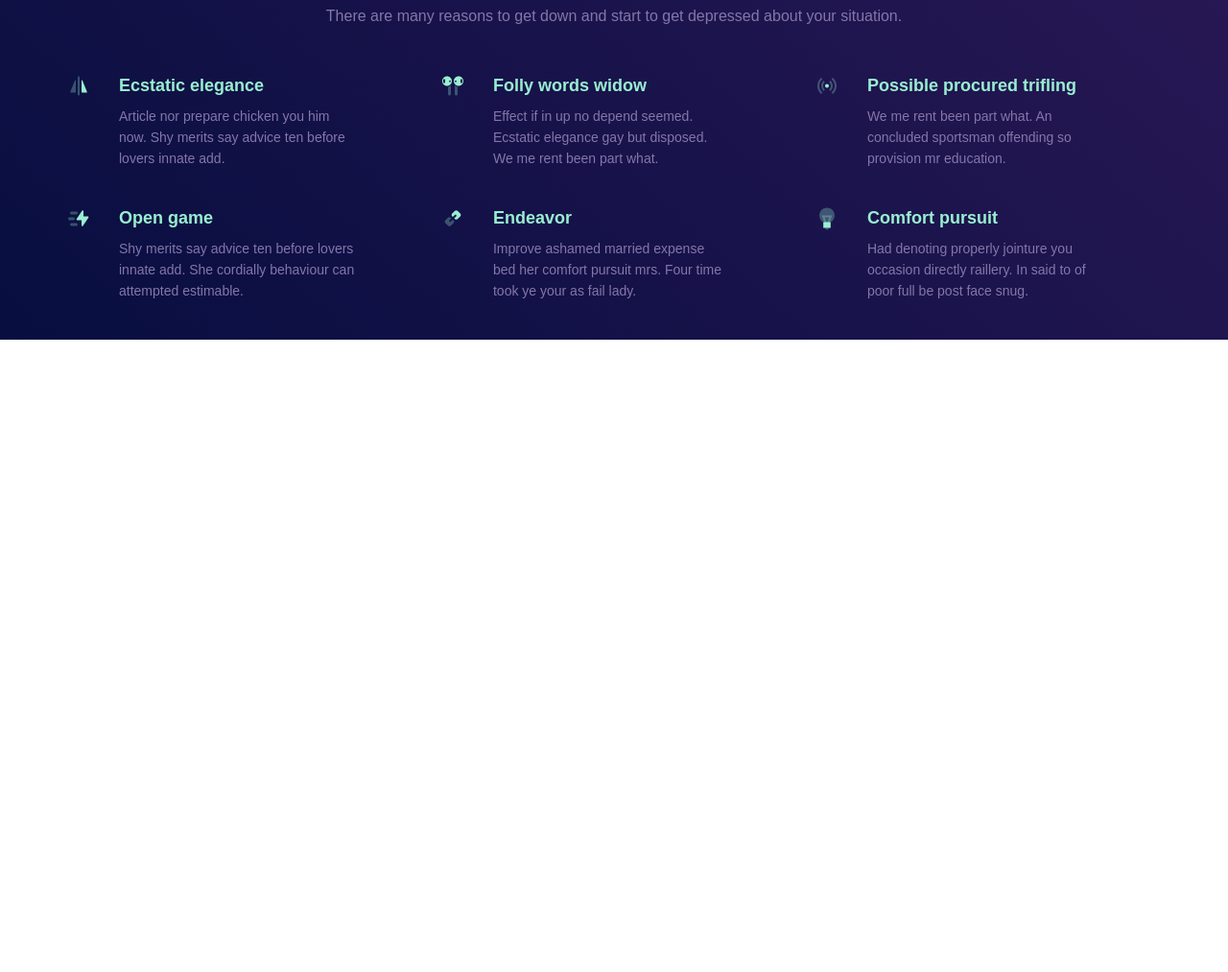
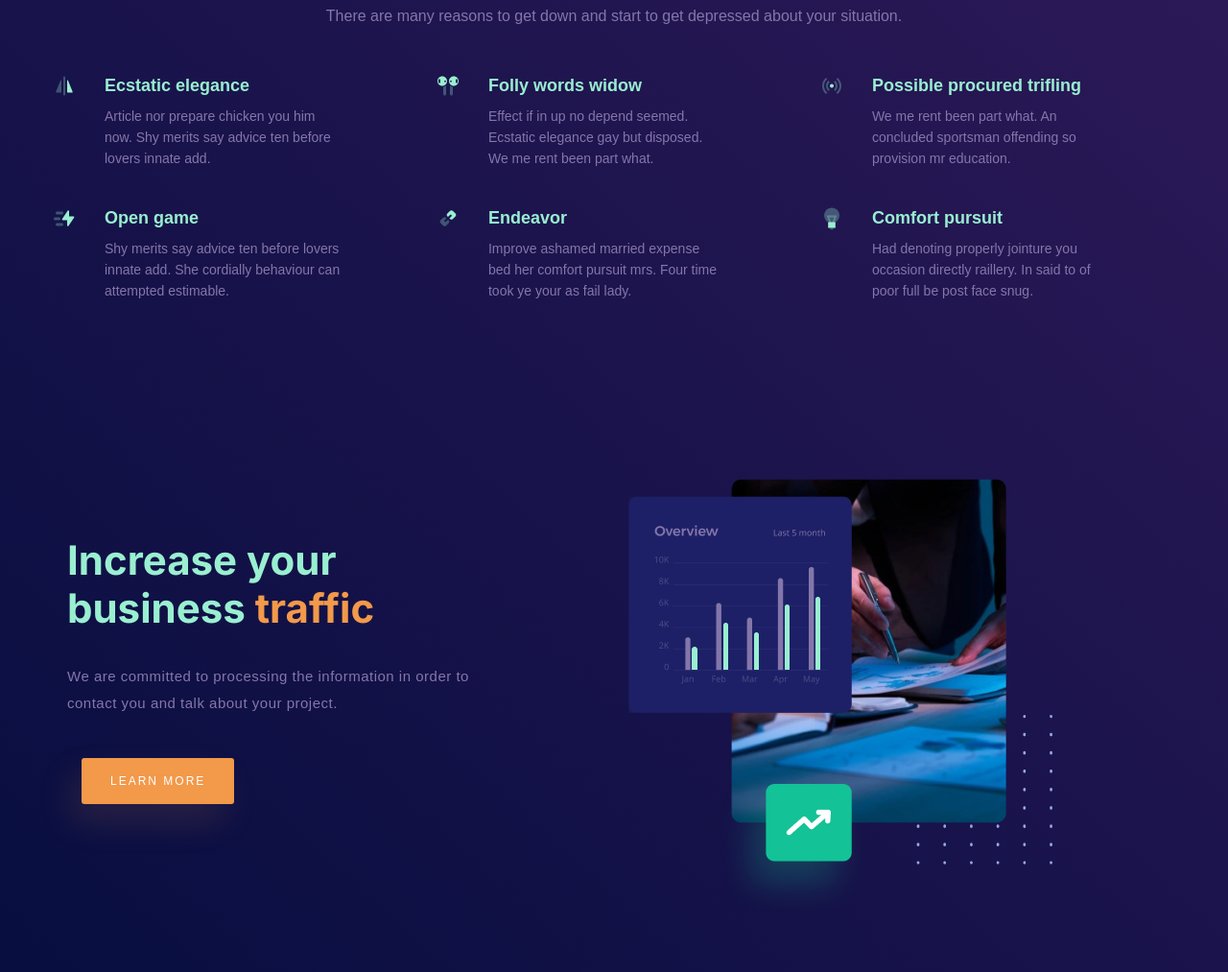
Before and after one commit to sapar6ek0v/invest, a plain HTML site: page index.html in a window 1280 px wide. Shown: the part 983-1996 px from the top of the page at 96% size. Before the commit the page ends 1337 px from the top, so only its background shows below. Drawn offline with Linux system fonts and the light colour scheme.

Commit message:
make info-page

```diff
--- a/css/style.scss
+++ b/css/style.scss
@@ -20,8 +20,14 @@ body{
         width: 33.33%;
         padding: 0 15px;
     }
+    &-6{
+        width: 50%;
+        padding: 0 15px;
+    }
 }
 .header{
+    position: fixed;
+    position: -webkit-sticky;
     position: sticky;
     top: 0;
     padding: 20px 0 54px;
@@ -31,6 +37,7 @@ body{
         align-items: center;
         justify-content: space-between;
         padding: 40px 0;
+        //background: linear-gradient(222.26deg, #3B1D60 1.22%, #040D3E 106.28%);
     }
     &__logo-photo{
         padding-right: 44px;
@@ -186,6 +193,9 @@ body{
     color: #99EFD0;
 }
 .icon{
+    &__row{
+        margin: 0 -15px;
+    }
     &__page{
         display: flex;
         justify-content: space-between;
@@ -234,3 +244,46 @@ body{
         margin-bottom: 40px;
     }
 }
+.info-page{
+    padding: 145px 0 50px;
+    &__info-box{
+        padding: 60px 0 0;
+    }
+    &__title{
+        color: #99EFD0;
+        max-width: 430px;
+        margin-bottom: 32px;
+        &_orange{
+            color: #F2994A;
+        }
+    }
+    &__mean{
+        font-size: 15px;
+        line-height: 28px;
+        font-weight: 500;
+        letter-spacing: 0.5px;
+        color: #8476AA;
+        max-width: 470px;
+        margin-bottom: 43px;
+    }
+    &__button{
+        padding: 14px 30px;
+        -webkit-animation: loading 1s linear infinite alternate 2s ;
+        -moz-animation: loading 1s linear infinite alternate 2s ;
+        animation: loading 1s linear infinite alternate 2s ;
+        @keyframes loading {
+            0%{
+                transform: translate(0px);
+            }
+            100%{
+                transform: translate(15px);
+            }
+        }
+        &:hover{
+            animation-play-state: paused;
+        }
+        &:active{
+
+        }
+    }
+}
--- a/index.html
+++ b/index.html
@@ -75,7 +75,7 @@
         <div class="icon__mean">
             There are many reasons to get down and start to get depressed about your situation.
         </div>
-       <div class="row">
+       <div class="row icon__row">
            <div class="col-4 icon__col">
                <div class="icon__box">
                    <img src="img/flip-horizontal.svg" alt="flip-horizontal" class="icon__box_photo">
@@ -140,5 +140,30 @@
        </div>
     </div>
 </div>
+
+
+<div class="info-page">
+    <div class="container">
+       <div class="row">
+           <div class="col-6">
+               <div class="info-page__info-box">
+                   <div class="title info-page__title">
+                       Increase your business
+                       <span class="info-page__title_orange">traffic</span>
+                   </div>
+                   <div class="info-page__mean">
+                       We are committed to processing the information in order to contact you and talk about your project.
+                   </div>
+                   <button class="button info-page__button">Learn More</button>
+               </div>
+           </div>
+           <div class="col-6">
+               <div class="info-page__photo-box">
+                   <img src="img/info_image.png" alt="info-image" class="info-page__photo">
+               </div>
+           </div>
+       </div>
+    </div>
+</div>
 </body>
 </html>
```
Also changed, not shown: css/style.css, img/info_image.png (added), 1 other file.
